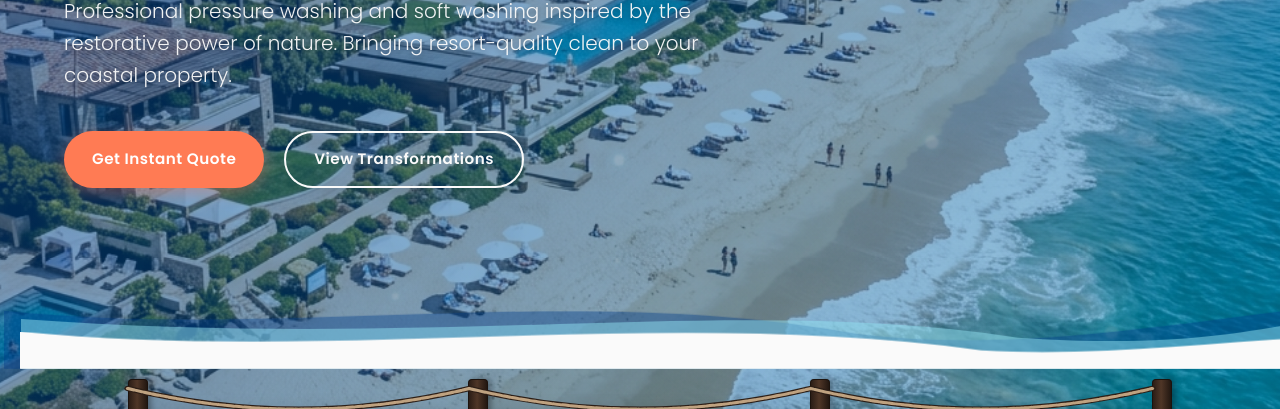
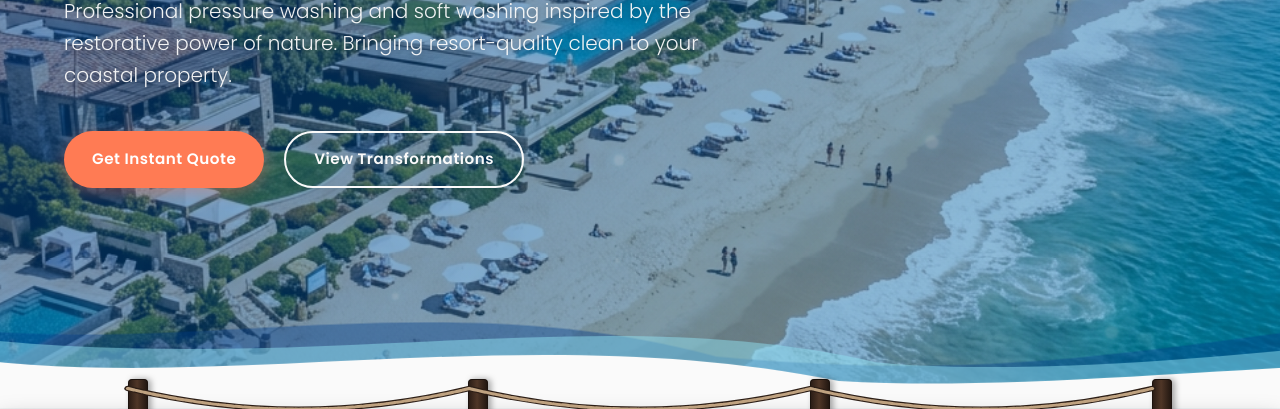
Before and after one commit to NevinShields/swell-clean-coastal-washing, a website built with Vite: page index.html in a window 1280 px wide. Shown: the part 391-800 px from the top of the page. Built offline with nearby package versions, Linux system fonts and the light colour scheme; animation ran at ten frames a second; a web font is replaced by a local one.

Commit message:
Fix hero wave clipping and vertical gap above boardwalk transition

```diff
--- a/index.html
+++ b/index.html
@@ -120,11 +120,11 @@
         <div class="wave-transition-bottom dynamic-surf-transition">
             <svg viewBox="0 0 1440 140" preserveAspectRatio="none" class="wave-divider-svg">
                 <!-- Back Wave: Deep Water -->
-                <path class="surf-wave surf-back" d="M0,40 C320,90 640,-10 960,80 C1120,110 1280,70 1440,40 L1440,140 L0,140 Z" fill="rgba(2, 62, 138, 0.4)"></path>
+                <path class="surf-wave surf-back" d="M-100,40 C160,90 480,-10 800,80 C1120,110 1280,70 1540,40 L1540,140 L-100,140 Z" fill="rgba(2, 62, 138, 0.4)"></path>
                 <!-- Middle Wave: Soft Seafoam -->
-                <path class="surf-wave surf-middle" d="M0,60 C480,110 800,20 1120,90 C1280,105 1360,85 1440,65 L1440,140 L0,140 Z" fill="rgba(144, 224, 239, 0.5)"></path>
+                <path class="surf-wave surf-middle" d="M-100,60 C320,110 640,20 960,90 C1120,105 1360,85 1540,65 L1540,140 L-100,140 Z" fill="rgba(144, 224, 239, 0.5)"></path>
                 <!-- Front Wave: Clean Shore Foam -->
-                <path class="surf-wave surf-front" d="M0,80 C360,130 720,40 1080,110 C1200,120 1320,100 1440,90 L1440,140 L0,140 Z" fill="var(--white-foam)"></path>
+                <path class="surf-wave surf-front" d="M-100,80 C200,130 560,40 920,110 C1100,120 1300,100 1540,90 L1540,140 L-100,140 Z" fill="var(--white-foam)"></path>
             </svg>
         </div>
     </section>
--- a/styles.css
+++ b/styles.css
@@ -3158,6 +3158,10 @@ button {
     z-index: 10;
 }
 
+.dynamic-surf-transition .wave-divider-svg {
+    height: 100%;
+}
+
 .surf-wave {
     transform-origin: center bottom;
     animation: wave-slide 12s cubic-bezier(0.445, 0.05, 0.55, 0.95) infinite alternate;
```
